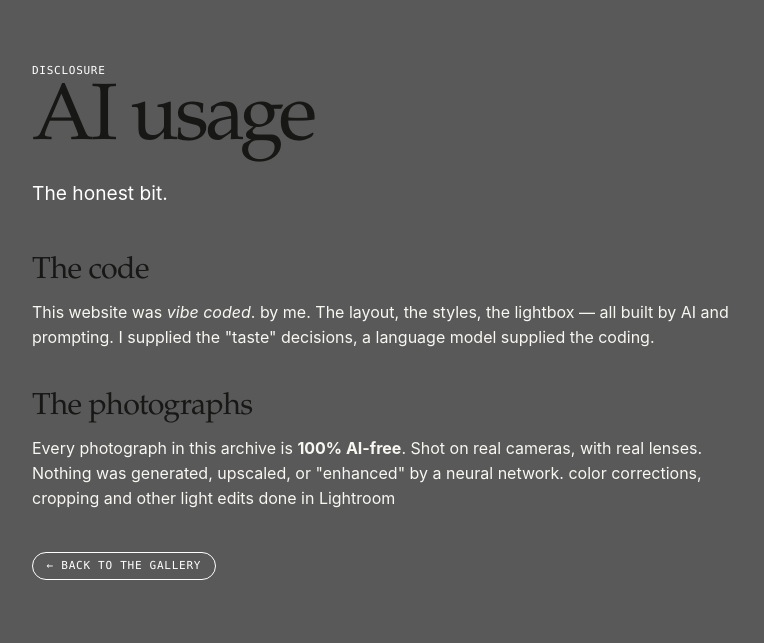
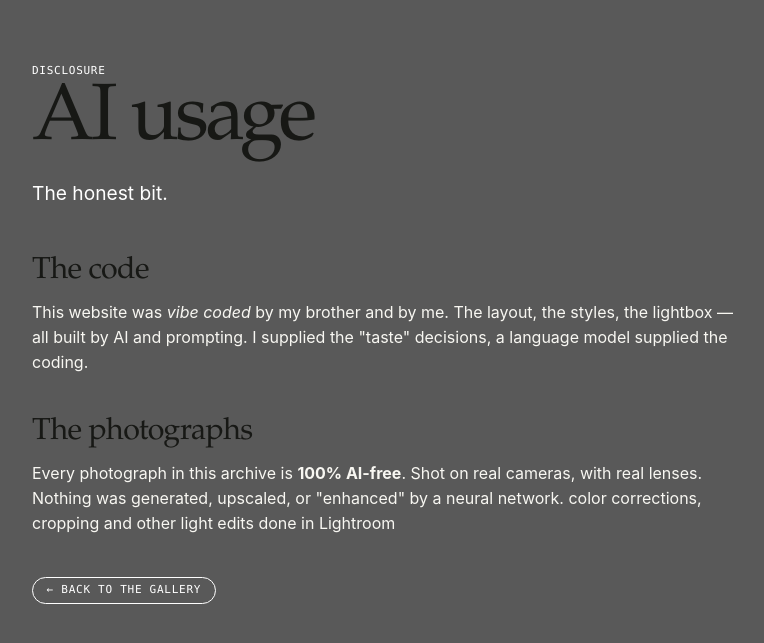
Before and after one commit to Bloodwing1/Bloodwing1.github.io, a Jekyll site: the page built from ai-usage.md, in a window 1280 px wide. Shown: the top 643 px of the page, without its empty margins (256-1020 px from the left). Built offline with Jekyll 4.4.1, drawn with Linux system fonts in a browser that asks for light colours.

Commit message:
Credit brother as co-vibe-coder in AI disclaimer

```diff
--- a/ai-usage.md
+++ b/ai-usage.md
@@ -11,7 +11,7 @@ permalink: /ai-usage/
 
   <section class="disclaimer__block">
     <h2>The code</h2>
-    <p>This website was <em>vibe coded</em>. by me. The layout, the styles, the lightbox — all built by AI and prompting. I supplied the "taste" decisions, a language model supplied the coding.</p>
+    <p>This website was <em>vibe coded</em> by my brother and by me. The layout, the styles, the lightbox — all built by AI and prompting. I supplied the "taste" decisions, a language model supplied the coding.</p>
   </section>
 
   <section class="disclaimer__block">
```
